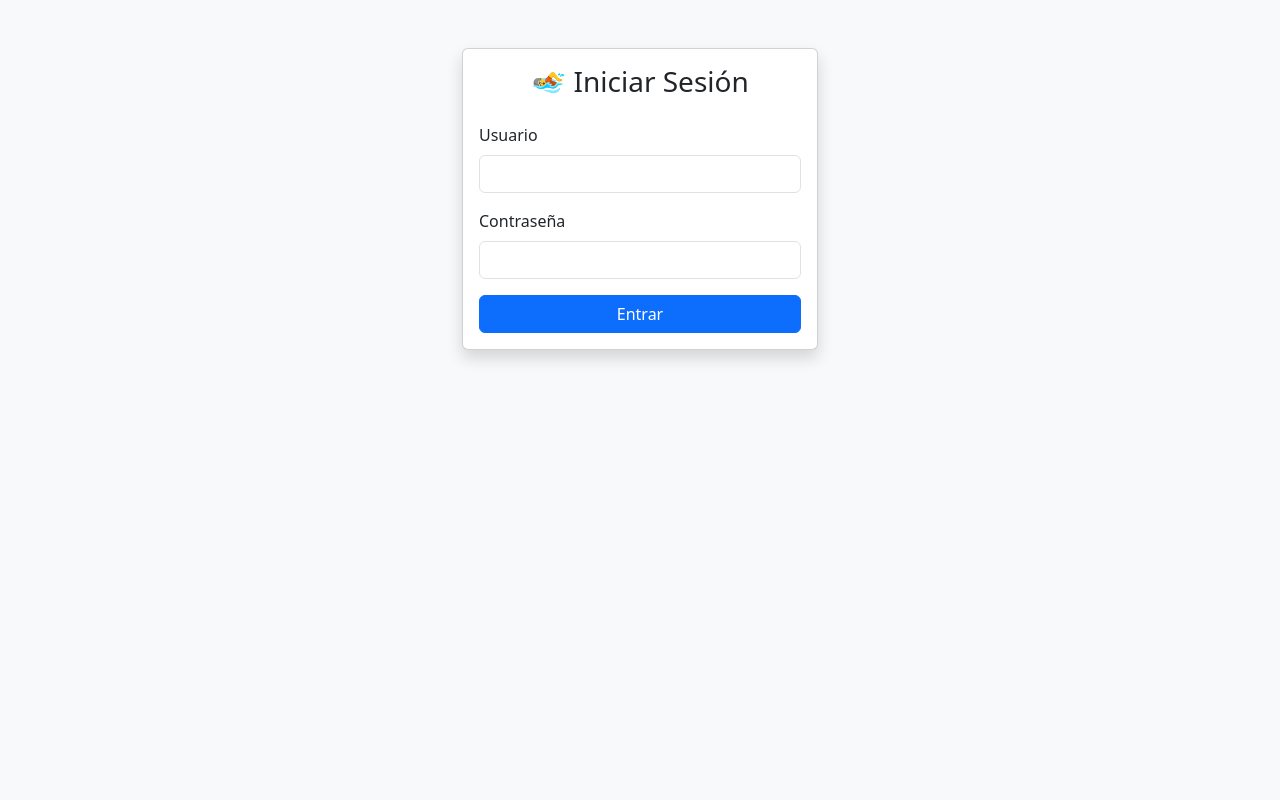
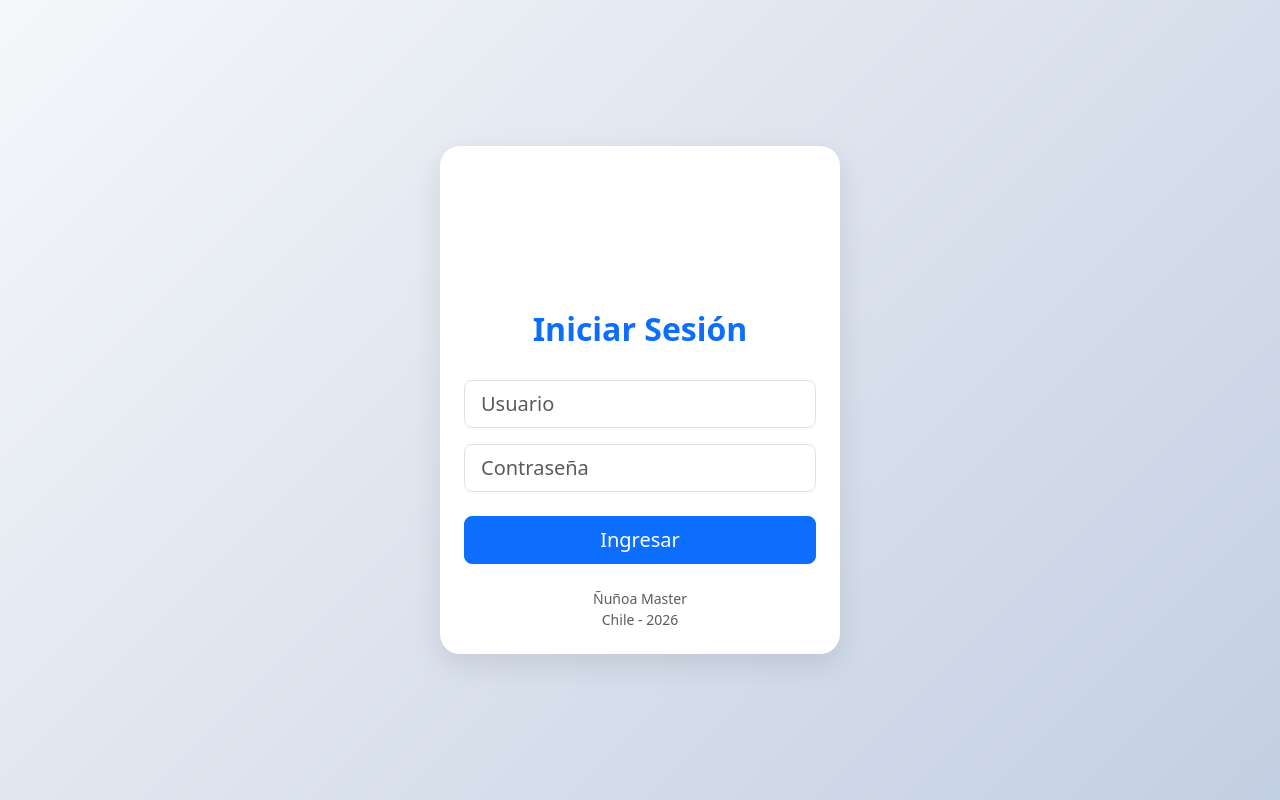
Before and after one commit to nazgo/gestor-tiempos-master, a Flask app: page /login in a window 1280 px wide. Run offline with Flask 3, Linux system fonts and the light colour scheme.

Commit message:
Update login.html

```diff
--- a/templates/login.html
+++ b/templates/login.html
@@ -3,40 +3,55 @@
 <head>
     <meta charset="UTF-8">
     <meta name="viewport" content="width=device-width, initial-scale=1.0">
-    <title>Login - Master Swimming</title>
+    <title>Iniciar Sesión - Ñuñoa Master</title>
     <link href="https://cdn.jsdelivr.net/npm/bootstrap@5.3.3/dist/css/bootstrap.min.css" rel="stylesheet">
+    <style>
+        body {
+            background: linear-gradient(135deg, #f5f7fa 0%, #c3cfe2 100%);
+            height: 100vh;
+            display: flex;
+            align-items: center;
+            justify-content: center;
+        }
+        .login-card {
+            max-width: 400px;
+            width: 100%;
+            border: none;
+            border-radius: 20px;
+            box-shadow: 0 10px 30px rgba(0,0,0,0.1);
+        }
+        .logo {
+            width: 120px;
+            height: 120px;
+            margin-bottom: 20px;
+        }
+    </style>
 </head>
-<body class="bg-light">
-    <div class="container">
-        <div class="row justify-content-center mt-5">
-            <div class="col-md-4">
-                <div class="card shadow">
-                    <div class="card-body">
-                        <h3 class="text-center mb-4">🏊 Iniciar Sesión</h3>
+<body>
+    <div class="login-card card p-4">
+        <div class="text-center mb-4">
+            <img src="/static/logo.png" alt="Ñuñoa Master" class="logo">
+            <h2 class="fw-bold text-primary">Iniciar Sesión</h2>
+        </div>
 
-                        {% with messages = get_flashed_messages(with_categories=true) %}
-                            {% if messages %}
-                                {% for category, message in messages %}
-                                    <div class="alert alert-{{ category }}">{{ message }}</div>
-                                {% endfor %}
-                            {% endif %}
-                        {% endwith %}
+        <form method="POST">
+            <div class="mb-3">
+                <input type="text" name="username" class="form-control form-control-lg" placeholder="Usuario" required>
+            </div>
+            <div class="mb-4">
+                <input type="password" name="password" class="form-control form-control-lg" placeholder="Contraseña" required>
+            </div>
+            <button type="submit" class="btn btn-primary btn-lg w-100">
+                <i class="fas fa-sign-in-alt"></i> Ingresar
+            </button>
+        </form>
 
-                        <form method="POST">
-                            <div class="mb-3">
-                                <label class="form-label">Usuario</label>
-                                <input type="text" name="username" class="form-control" required>
-                            </div>
-                            <div class="mb-3">
-                                <label class="form-label">Contraseña</label>
-                                <input type="password" name="password" class="form-control" required>
-                            </div>
-                            <button type="submit" class="btn btn-primary w-100">Entrar</button>
-                        </form>
-                    </div>
-                </div>
-            </div>
+        <div class="text-center mt-4 text-muted small">
+            Ñuñoa Master<br>
+            Chile - 2026
         </div>
     </div>
+
+    <script src="https://cdn.jsdelivr.net/npm/bootstrap@5.3.3/dist/js/bootstrap.bundle.min.js"></script>
 </body>
 </html>
```
